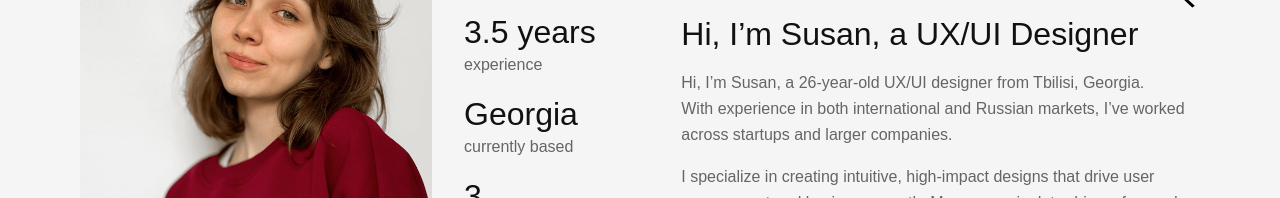
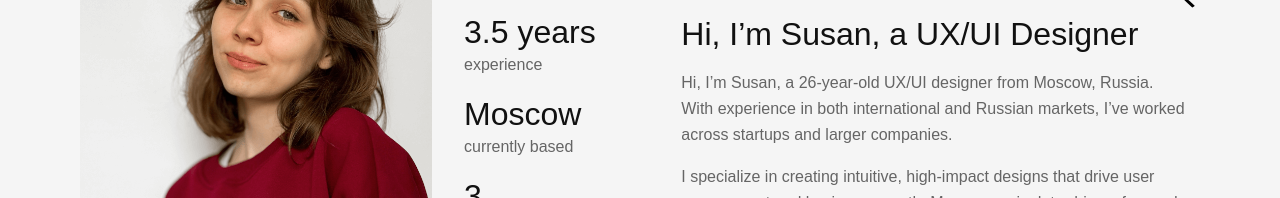
Before and after one commit to m1sstake/suzanne2-new, a Vue app: page / in a window 1280 px wide. Shown: the part 248-446 px from the top of the page. Built offline with nearby package versions, Linux system fonts and the light colour scheme; a small style sheet from the web is missing; what vue-easy-lightbox would draw is missing.

Commit message:
fix: fix location

```diff
--- a/src/components/AppMenu.vue
+++ b/src/components/AppMenu.vue
@@ -31,7 +31,7 @@
 import { useI18n } from 'vue-i18n';
 import { computed } from 'vue';
 import IconEyes from '@/assets/icons/IconEyes.svg';
-import cvPDF from '@/assets/files/cv_2.pdf';
+import cvPDF from '@/assets/files/cv.pdf';
 
 const { t } = useI18n();
 const menuItems = computed(() => [
--- a/src/components/Footer.vue
+++ b/src/components/Footer.vue
@@ -51,7 +51,7 @@
 import IconEyes from '@/assets/icons/IconEyes.svg';
 import { computed } from 'vue';
 import { useI18n } from 'vue-i18n';
-import cvPDF from '@/assets/files/cv_2.pdf';
+import cvPDF from '@/assets/files/cv.pdf';
 
 const { t } = useI18n();
 const menuItems = computed(() => [
--- a/src/components/StartPage/IntroBlock.vue
+++ b/src/components/StartPage/IntroBlock.vue
@@ -13,7 +13,7 @@
       </div>
       <div>
         <div class="start__stat">
-          <span class="start__stat-title">Georgia</span>
+          <span class="start__stat-title">Moscow</span>
           <span class="start__stat-value">currently based</span>
         </div>
       </div>
@@ -35,7 +35,7 @@
 
       <div class="start__info-description">
         <p>
-          Hi, I’m Susan, a 26-year-old UX/UI designer from Tbilisi, Georgia.
+          Hi, I’m Susan, a 26-year-old UX/UI designer from Moscow, Russia.
           <br />
           With experience in both international and Russian markets, I’ve worked
           <br />
--- a/src/components/StartPage/SocialBlock.vue
+++ b/src/components/StartPage/SocialBlock.vue
@@ -45,7 +45,7 @@
 </template>
 <script setup lang="ts">
 import IconExport from '@/assets/icons/IconExport.svg';
-import cvPDF from '@/assets/files/cv_2.pdf';
+import cvPDF from '@/assets/files/cv.pdf';
 
 function linkToEmail() {
   window.open('mailto:sharanovasuzanna73@gmail.com', '_blank');
```
Also changed, not shown: 2 other files (tests, documents, lock files or other folders).
